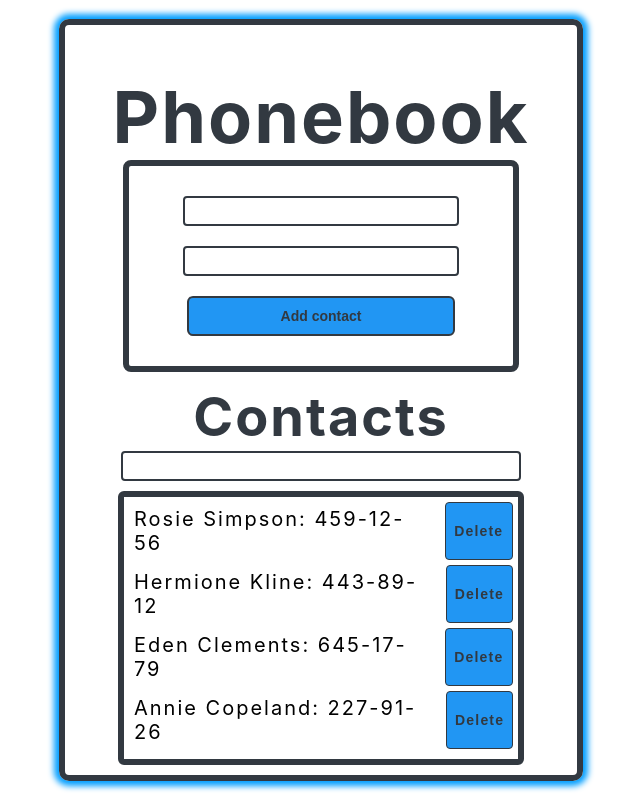
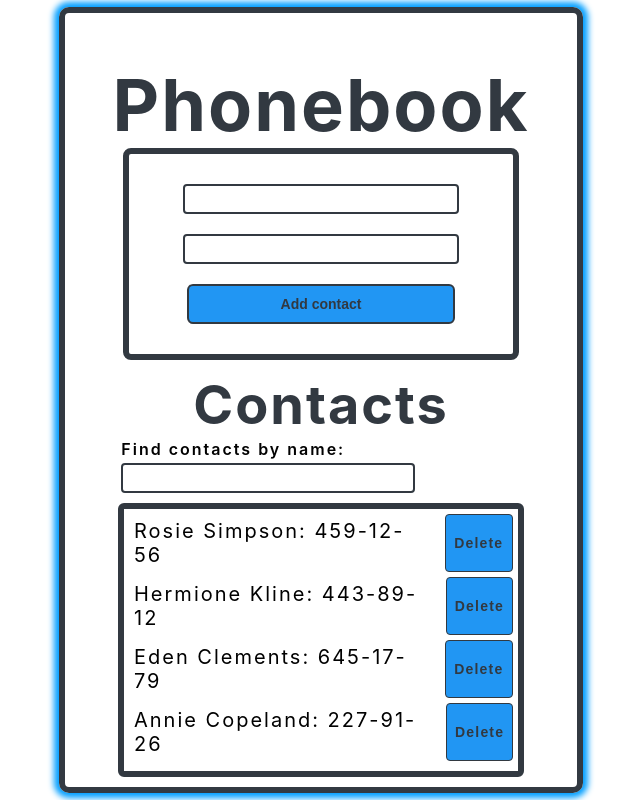
Before and after one commit to Maksym-Svyrydov/goit-react-hw-02-phonebook, a React (Create React App) app: page / in a window 1280 px wide. Shown: the whole page, without its empty margins (319-959 px from the left). Built offline with nearby package versions, Linux system fonts and the light colour scheme.

Commit message:
fixed styles

```diff
--- a/src/components/Filter/Filter.jsx
+++ b/src/components/Filter/Filter.jsx
@@ -2,7 +2,7 @@ import { FilterContaner, FilterInput } from './Filter.styled';
 const Filter = ({ handleFilterName }) => {
   return (
     <FilterContaner>
-      <label htmlFor="filter"> </label>
+      <label htmlFor="filter">Find contacts by name:</label>
       <FilterInput
         id="filter"
         type="text"
--- a/src/components/Filter/Filter.styled.js
+++ b/src/components/Filter/Filter.styled.js
@@ -2,13 +2,17 @@ import styled from 'styled-components';
 
 export const FilterContaner = styled.div`
   display: flex;
+  font-size: 16px;
+  font-weight: 600;
+  gap: 4px;
+  flex-direction: column;
   padding: 0px;
   margin: 0px;
   width: 78%;
 `;
 export const FilterInput = styled.input`
   padding: 5px;
-  width: 100%;
+  width: 70%;
   height: 15%;
   font-size: 14px;
   font-weight: 600;
```
